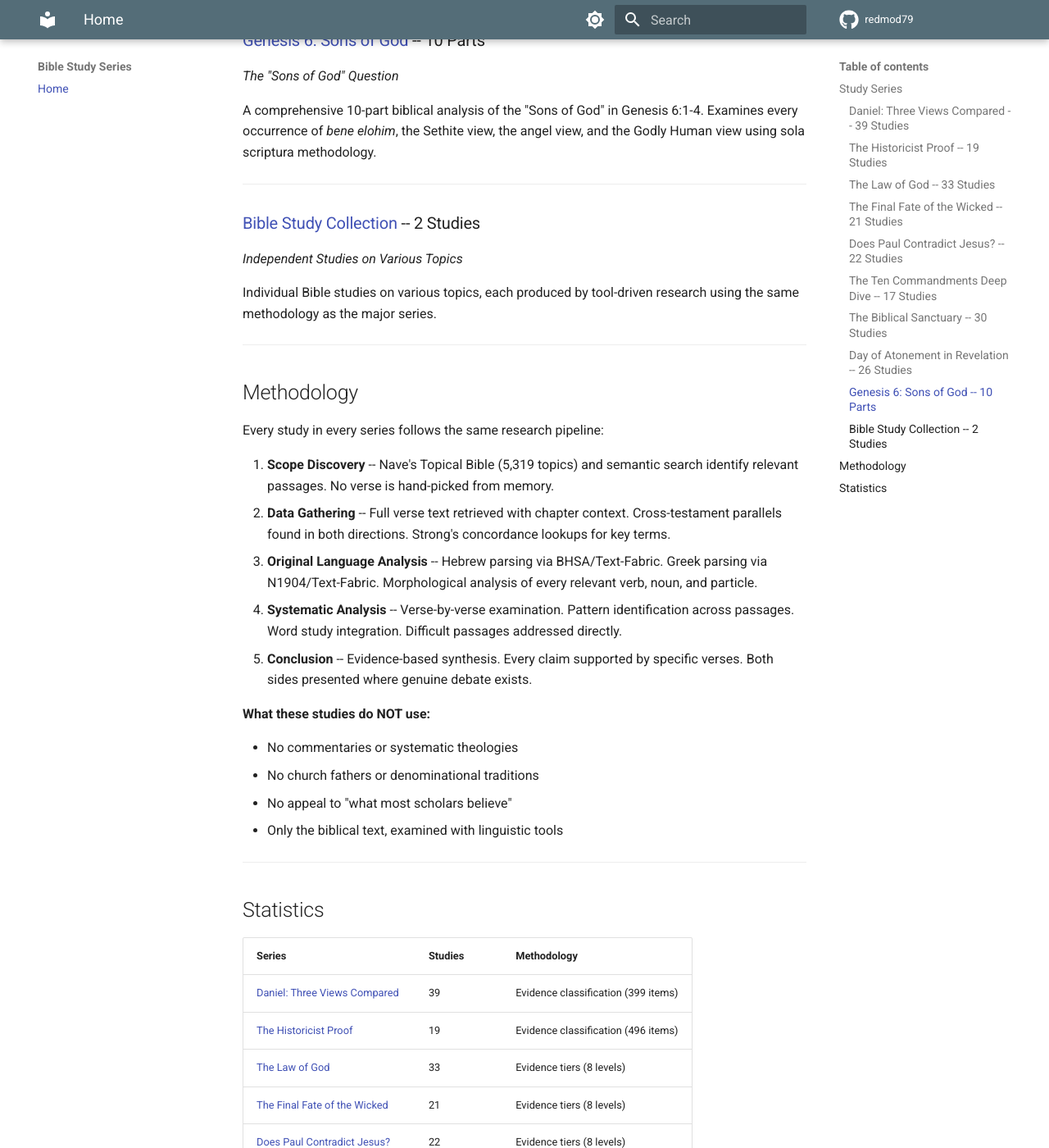
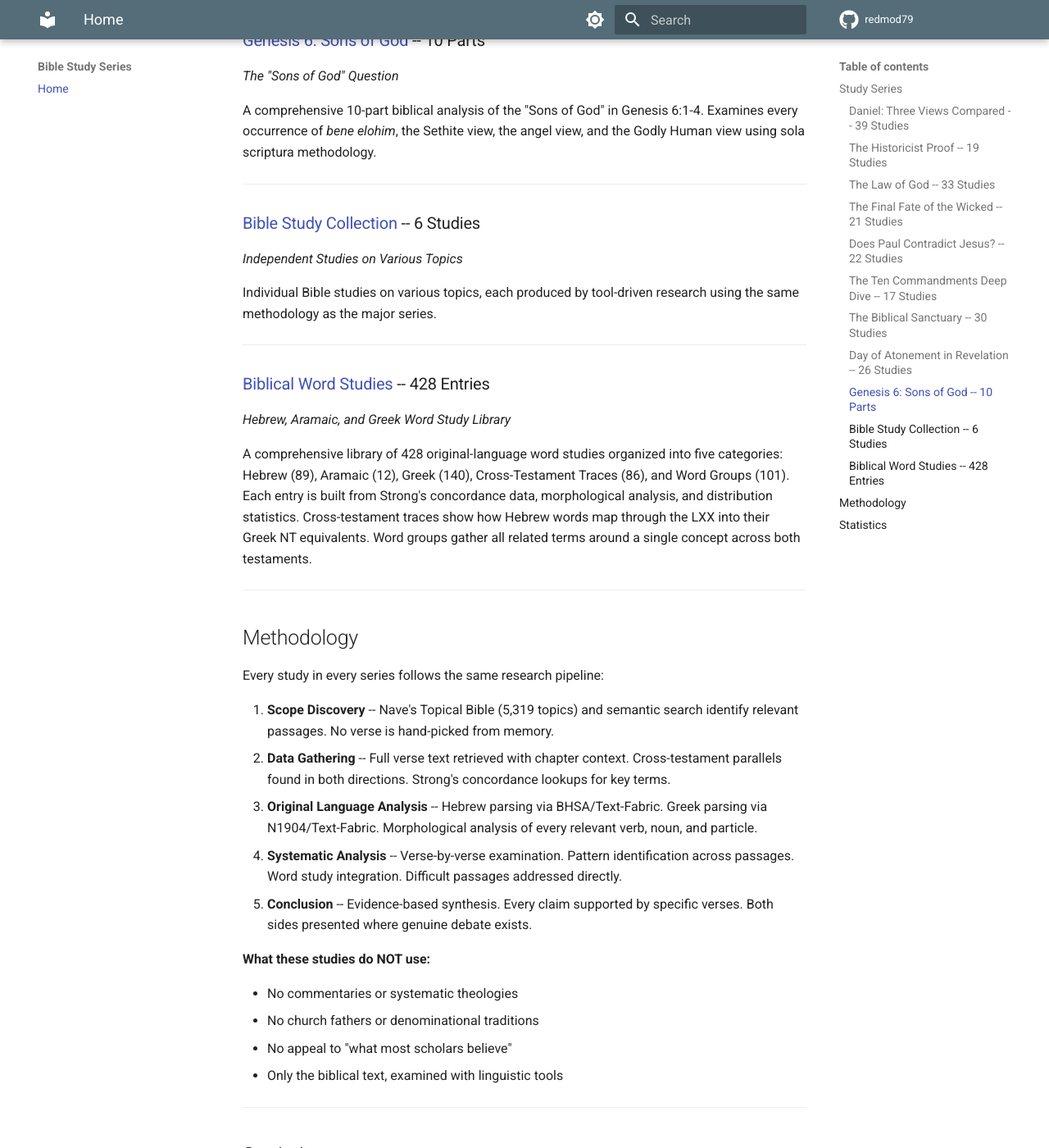
Before and after one commit to redmod79/bible-study-hub, an MkDocs documentation site: the page built from docs/index.md, in a window 1280 px wide and 1400 px high, scrolled down 2211 px. Shown: the whole window at 82% size. Built offline with MkDocs 1.6.1 and Material for MkDocs 9.7.7, drawn with Linux system fonts in a browser that asks for light colours; some of the changed text lies outside the part shown.

Commit message:
Update Bible Study Collection count to 6

```diff
--- a/docs/index.md
+++ b/docs/index.md
@@ -80,11 +80,19 @@ A comprehensive 10-part biblical analysis of the "Sons of God" in Genesis 6:1-4.
 
 ---
 
-### [Bible Study Collection](https://redmod79.github.io/bible-topics-website/) -- 2 Studies
+### [Bible Study Collection](https://redmod79.github.io/bible-topics-website/) -- 6 Studies
 
 *Independent Studies on Various Topics*
 
 Individual Bible studies on various topics, each produced by tool-driven research using the same methodology as the major series.
+
+---
+
+### [Biblical Word Studies](https://redmod79.github.io/word-studies-website/) -- 428 Entries
+
+*Hebrew, Aramaic, and Greek Word Study Library*
+
+A comprehensive library of 428 original-language word studies organized into five categories: Hebrew (89), Aramaic (12), Greek (140), Cross-Testament Traces (86), and Word Groups (101). Each entry is built from Strong's concordance data, morphological analysis, and distribution statistics. Cross-testament traces show how Hebrew words map through the LXX into their Greek NT equivalents. Word groups gather all related terms around a single concept across both testaments.
 
 ---
 
@@ -120,5 +128,6 @@ Every study in every series follows the same research pipeline:
 | [The Biblical Sanctuary](https://redmod79.github.io/sanc-website/) | 30 | Evidence classification (284 items) |
 | [Day of Atonement in Revelation](https://redmod79.github.io/rev-website/) | 26 | Evidence classification (191 items) |
 | [Genesis 6: Sons of God](https://redmod79.github.io/genesis-6-website/) | 10 parts | Sola scriptura analysis |
-| [Bible Study Collection](https://redmod79.github.io/bible-topics-website/) | 2 | Tool-driven research |
-| **Total** | **219+ studies** | |
+| [Bible Study Collection](https://redmod79.github.io/bible-topics-website/) | 6 | Tool-driven research |
+| [Biblical Word Studies](https://redmod79.github.io/word-studies-website/) | 428 entries | Strong's concordance + morphological analysis |
+| **Total** | **219+ studies, 428 word studies** | |
```
